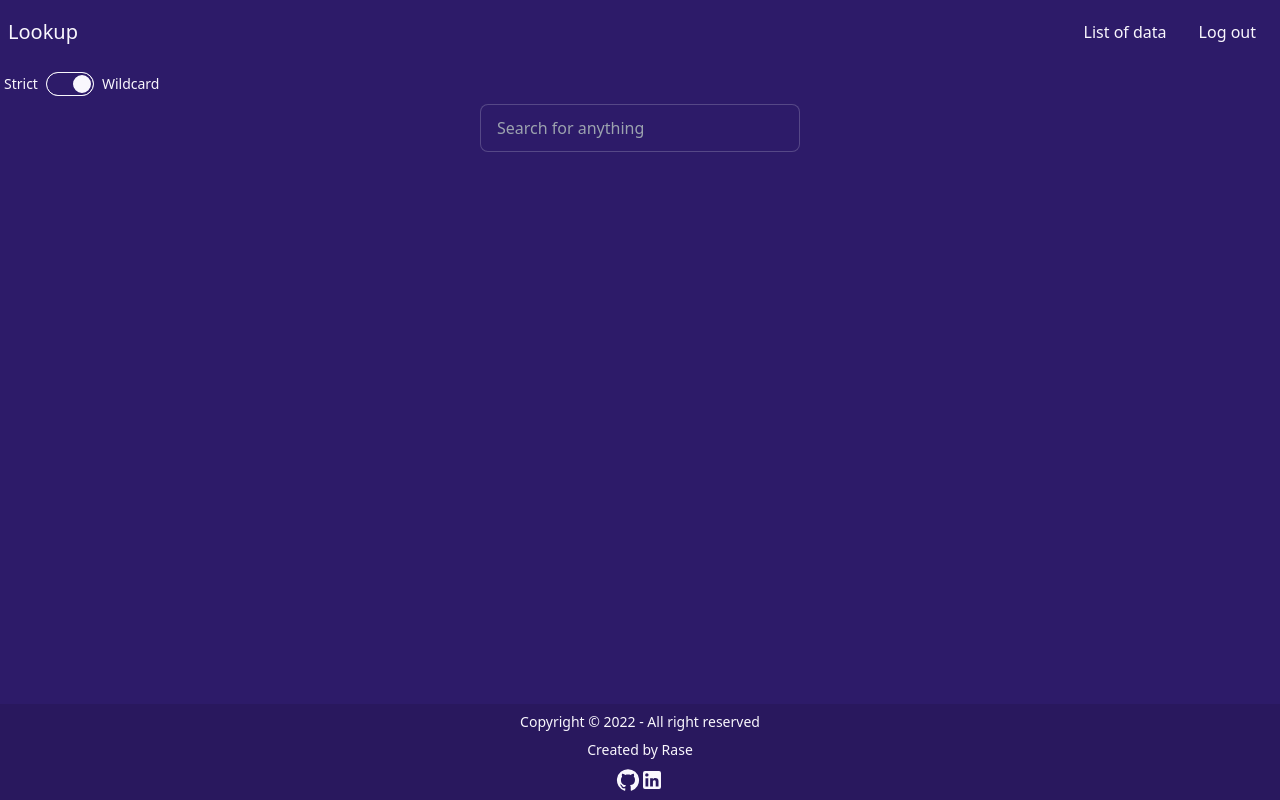
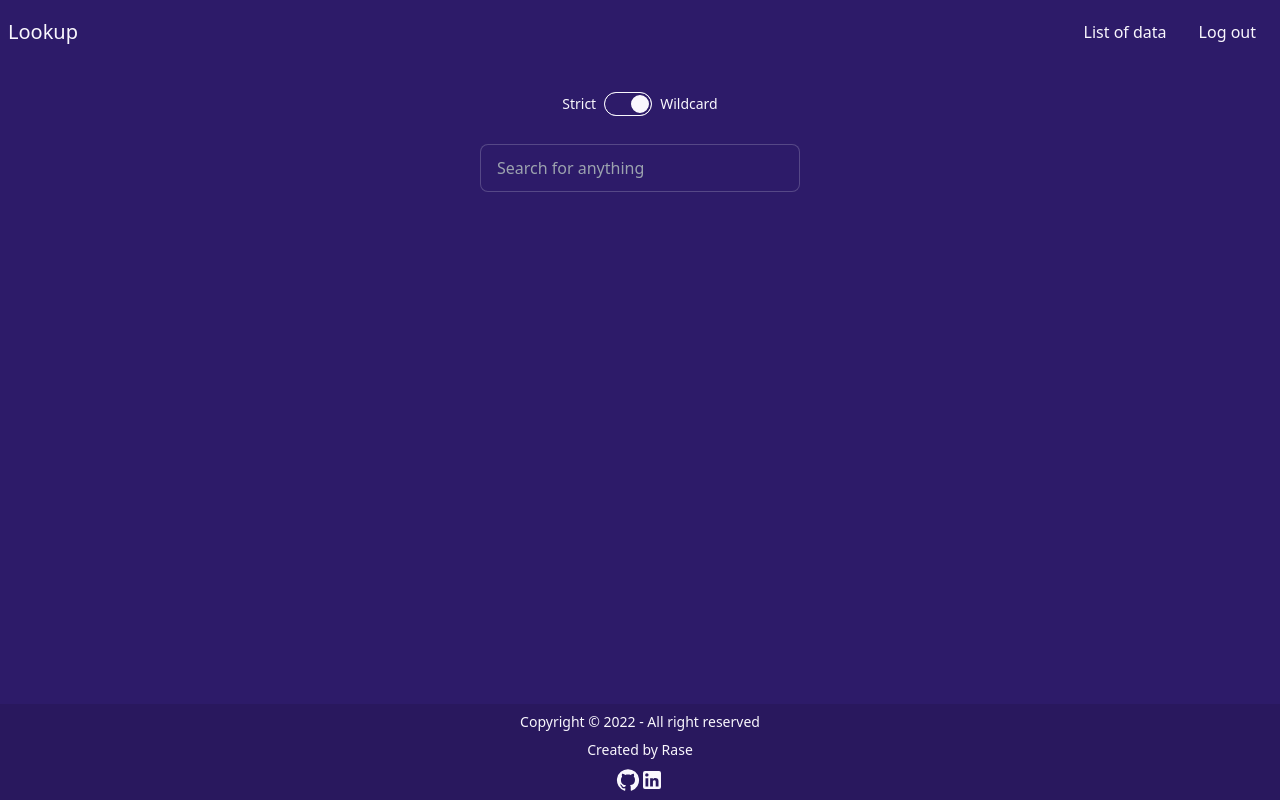
Before and after one commit to 52617365/Lookup, a Next.js app: page /lookup in a window 1280 px wide. Built offline with nearby package versions, Linux system fonts and the light colour scheme.

Commit message:
Toggle button above search bar.
Signed-off-by: mustafabroski <youremail@yourdomain.com>

```diff
--- a/components/LookupOptions.tsx
+++ b/components/LookupOptions.tsx
@@ -2,6 +2,8 @@ import ToggleButton from "./Toggle";
 
 export default function LookupOptions() {
     return (
-        <ToggleButton leftText={"Strict"} rightText={"Wildcard"}/>
+        <div className="grid h-20 flex-grow card rounded-box place-items-center">
+            <ToggleButton leftText={"Strict"} rightText={"Wildcard"}/>
+        </div>
     )
 }
--- a/components/Toggle.tsx
+++ b/components/Toggle.tsx
@@ -1,10 +1,10 @@
 export default function ToggleButton({leftText, rightText}: { leftText: string, rightText: string }) {
     return (
-        <div className="form-control w-9">
+        <div className="form-control">
             <label className="label cursor-pointer">
-                <span className="label-text pr-2">{leftText}</span>
+                <span className={"label-text pr-2"}>{leftText}</span>
                 <input type="checkbox" className="toggle" checked/>
-                <span className="label-text pl-2">{rightText}</span>
+                <span className={"label-text pl-2"}>{rightText}</span>
             </label>
         </div>
     )
--- a/pages/lookup.tsx
+++ b/pages/lookup.tsx
@@ -7,13 +7,9 @@ const Lookup: NextPage = () => {
     return (
         <>
             <Topnav/>
-            <div className="w-full">
-                <div className="text-center">
-                    <span className={"w-1/3"}>
-                        <LookupOptions/>
-                    </span>
-                    <TextInput placeholderText="Search for anything"/>
-                </div>
+            <LookupOptions/>
+            <div className="text-center">
+                <TextInput placeholderText="Search for anything"/>
             </div>
         </>
     );
```
Also changed, not shown: components/TextInput.tsx (indentation only).
